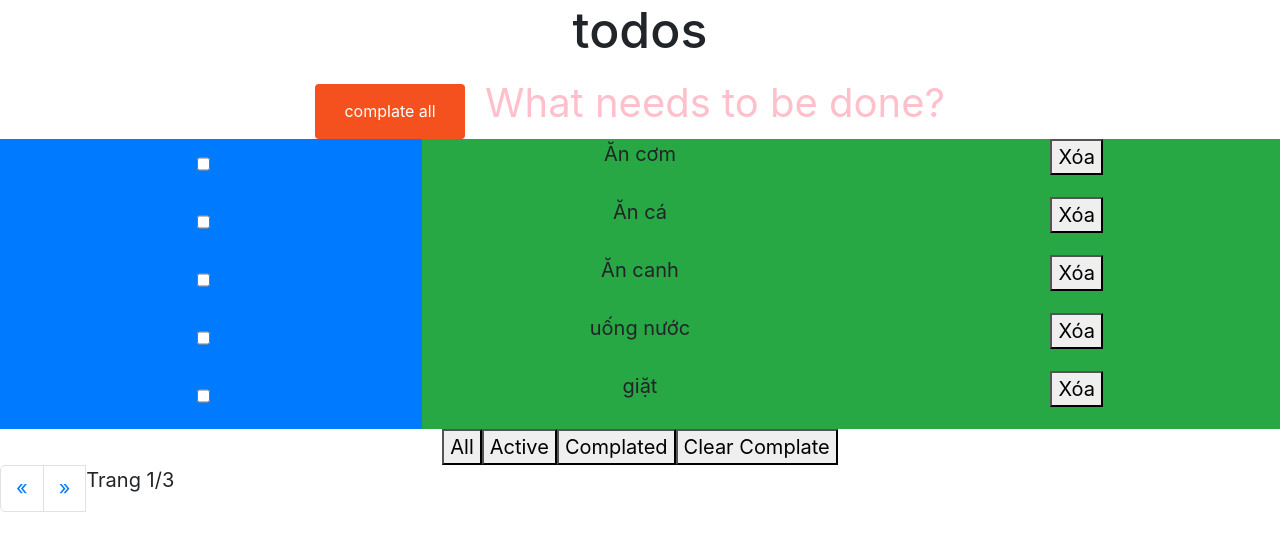
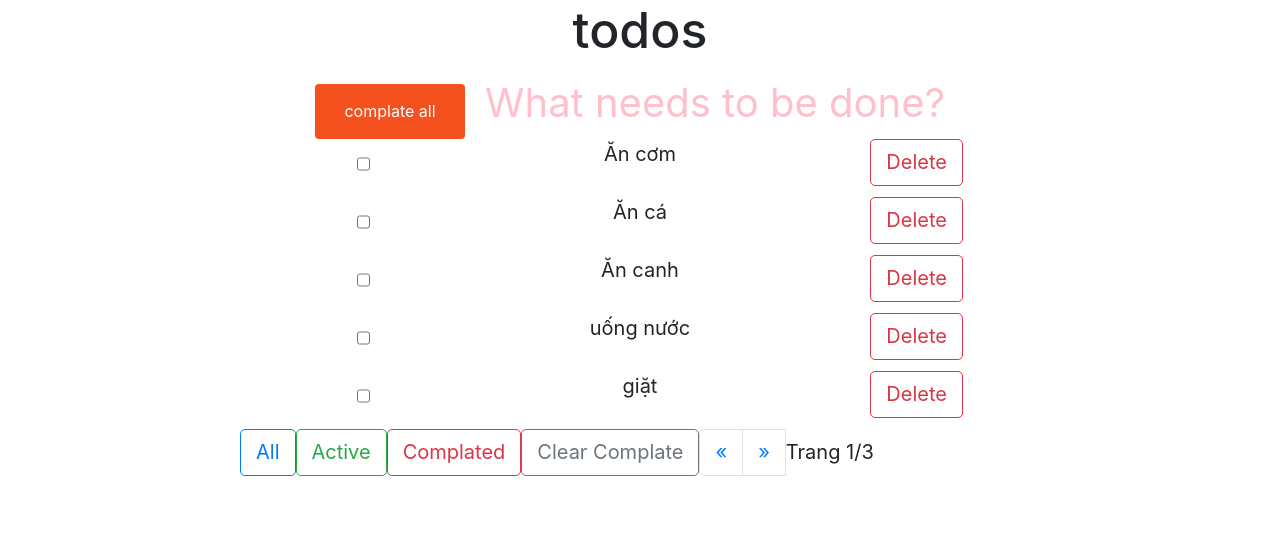
Before and after one commit to HienHao/todolist-react, a React (Create React App) app in the folder todolist/: page / in a window 1280 px wide. Shown: the top 548 px of the page. Built offline with nearby package versions, Linux system fonts and the light colour scheme.

Commit message:
complate all

```diff
--- a/todolist/src/App.css
+++ b/todolist/src/App.css
@@ -1,10 +1,5 @@
 .App {
   text-align: center;
-}
-
-.App-logo {
-  height: 40vmin;
-  pointer-events: none;
 }
 
 @media (prefers-reduced-motion: no-preference) {
--- a/todolist/src/App.js
+++ b/todolist/src/App.js
@@ -89,7 +89,7 @@ class App extends Component{
         let startElements = (pageNumberState-1)*5, endElements = startElements + 5;
         let limitPage = ~~(listItems.length / 4);
         return (
-            <div className="App">
+            <div className="App"  style={{width: '800px', margin: 'auto'}}>
                 <Header addItem={this.handleAddItem} handleClickComplateAll={this.handleClickComplateAll}/>
                 {
                     listItems.map( (item, index) => {
--- a/todolist/src/components/toDo/index.js
+++ b/todolist/src/components/toDo/index.js
@@ -16,18 +16,18 @@ export default class Item extends Component {
         return(
             <div className= {`item-${index} ${isComplate ? 'isComplate':''} itemTodo`} >
               <div className={'row'}>
-                  <div className="col-md-4 bg-primary">
+                  <div className="col-md-4">
                       <input type="checkbox"
                              className={'inputCheckbox'}
                              checked={checkedItem}
                              onClick={this.clickedCheckbox}
                       />
                   </div>
-                  <div className="col-md-4 bg-success">
+                  <div className="col-md-4">
                       <p>{title}</p>
                   </div>
-                  <div className="col-md-4 bg-success">
-                      <button onClick={this.clickedButtonDeleteItem}>Xóa</button>
+                  <div className="col-md-4">
+                      <button onClick={this.clickedButtonDeleteItem} className={'btn btn-outline-danger'}>Delete</button>
                   </div>
               </div>
           </div>
--- a/todolist/src/pages/footer/index.css
+++ b/todolist/src/pages/footer/index.css
@@ -0,0 +1,3 @@
+.button {
+
+}
--- a/todolist/src/pages/footer/index.js
+++ b/todolist/src/pages/footer/index.js
@@ -5,24 +5,21 @@ export default class Footer extends Component {
     render() {
         const { handleClicked, handleClearComplate, handlePagination, pageNumber, limitPage } = this.props;
         return(
-            <div>
+            <div className={'footer'} style={{display: 'flex'}}>
                 <div className={'button'}>
-                    <button onClick={() => handleClicked('all')}>All</button>
-                    <button onClick={ () => handleClicked('active')}>Active</button>
-                    <button onClick={() => handleClicked('complate')}>Complated</button>
-                    <button onClick={handleClearComplate}>Clear Complate</button>
+                    <button className={'btn btn-outline-primary'} onClick={() => handleClicked('all')}>All</button>
+                    <button className={'btn btn-outline-success'} onClick={ () => handleClicked('active')}>Active</button>
+                    <button className={'btn btn-outline-danger'} onClick={() => handleClicked('complate')}>Complated</button>
+                    <button className={'btn btn-outline-secondary'} onClick={handleClearComplate}>Clear Complate</button>
                 </div>
-                <div className={'pagination'}>
+                <div className={'pagination'} style={{display: 'flex'}}>
                     <nav>
-                    <ul className="pagination">
+                    <ul className="pagination" style={{margin: 0, alignItems: 'center'}}>
                         <li className="page-item">
                             <a className="page-link" aria-label="Previous" onClick={ () => handlePagination(-1)}>
                                 <span aria-hidden="true">&laquo;</span>
                             </a>
                         </li>
-                        {/*<li className="page-item" onClick={ () => handlePagination('1')}><a className="page-link" >1</a></li>*/}
-                        {/*<li className="page-item" onClick={ () => handlePagination('2') }><a className="page-link" >2</a></li>*/}
-                        {/*<li className="page-item" onClick={ () => handlePagination('3')}><a className="page-link" >3</a></li>*/}
                         <li className="page-item">
                             <a className="page-link" aria-label="Next" onClick={ () => handlePagination(0)}>
                                 <span aria-hidden="true">&raquo;</span>
```
